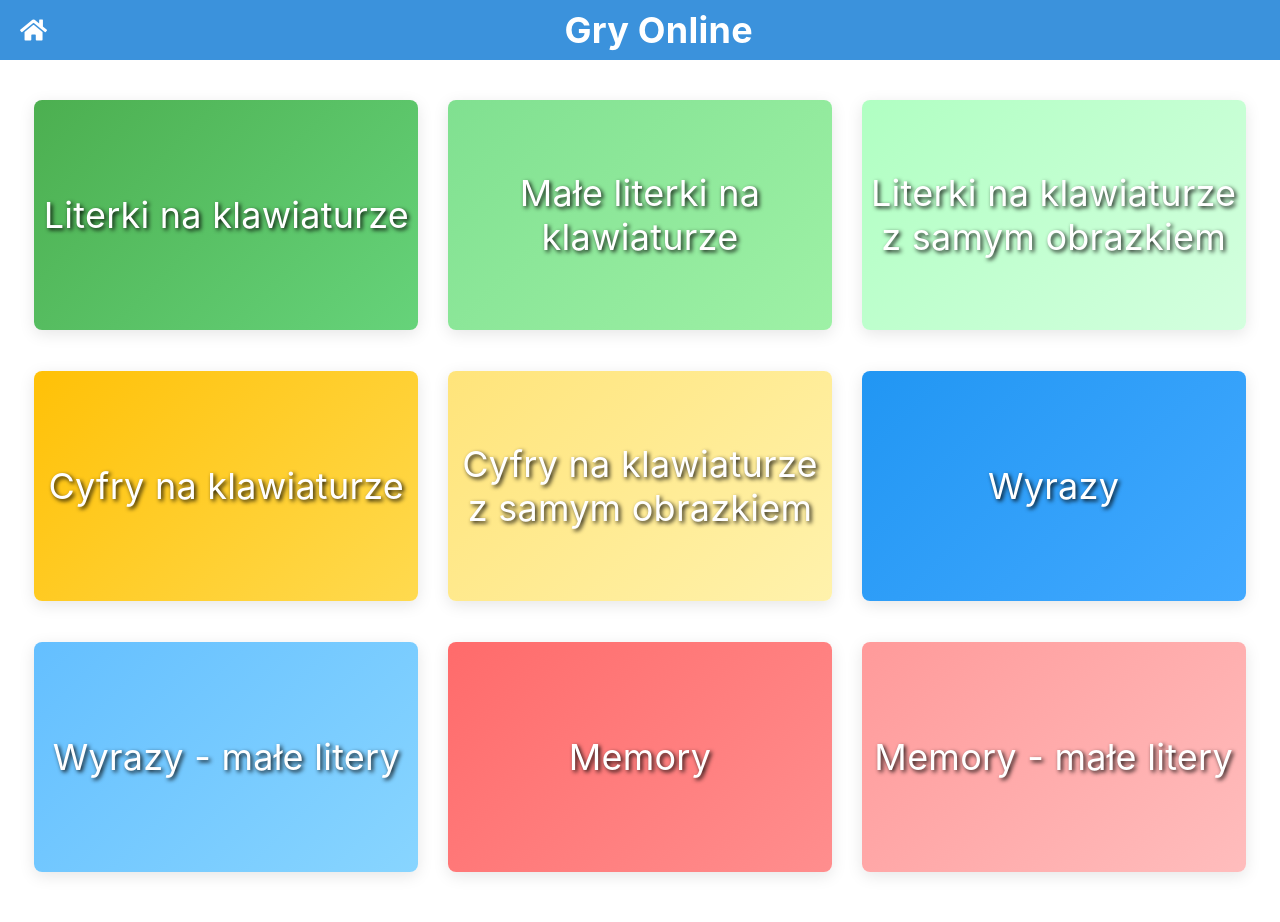
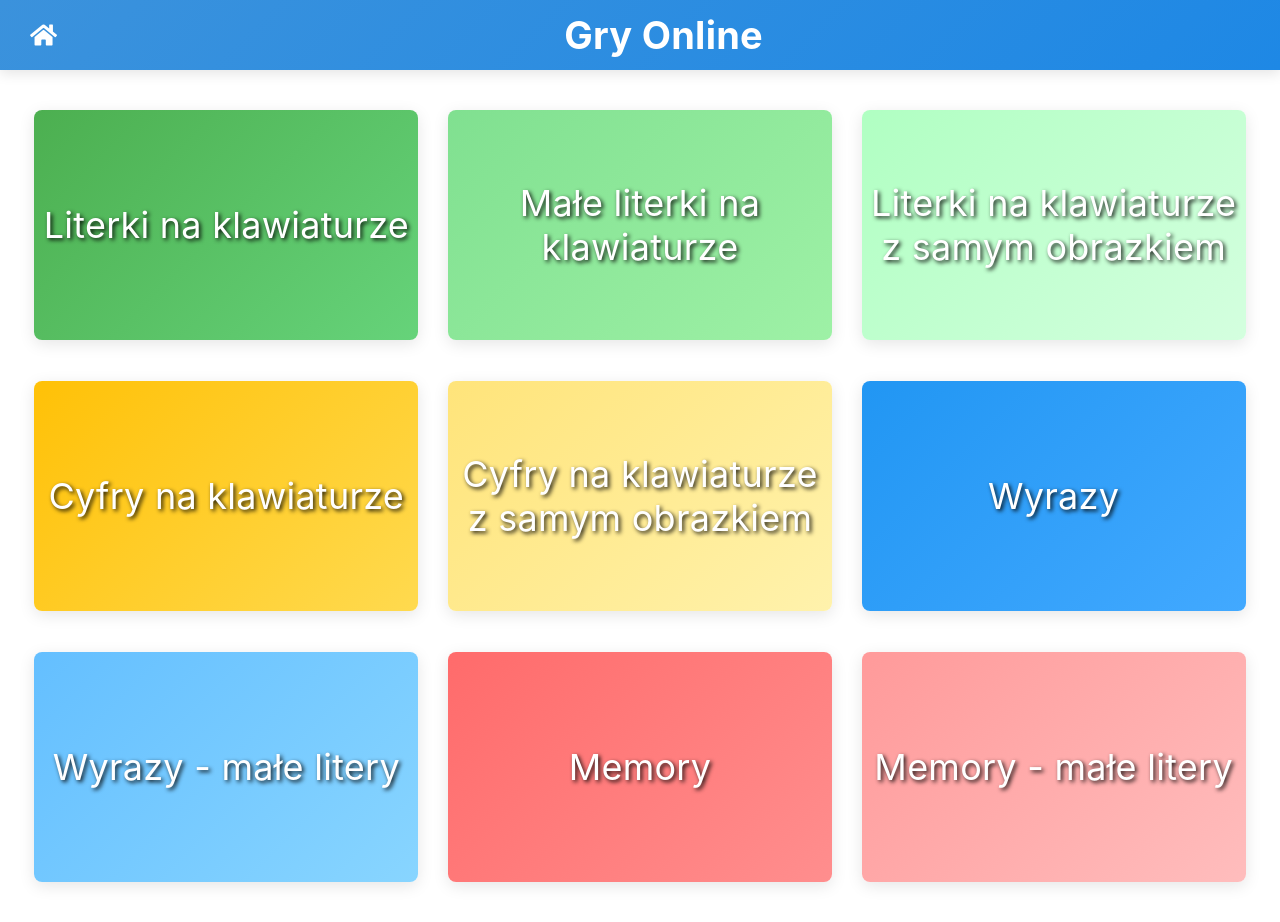
Before and after one commit to Patresss/Gry-Online, an Angular app: page /#/ in a window 1280 px wide. Built offline with nearby package versions, Linux system fonts and the light colour scheme.

Commit message:
Improve main css

```diff
--- a/src/app/games/game.component.css
+++ b/src/app/games/game.component.css
@@ -85,6 +85,11 @@
   }
 }
 
+.word-buttons button:hover {
+  background-color: #2a6ea6; /* Nieco ciemniejszy odcień */
+  transform: scale(1.05); /* Lekkie powiększenie */
+}
+
 .game-container-with-buttons {
   display: flex;
   justify-content: center;
--- a/src/app/games/memory-game/memory-game.component.scss
+++ b/src/app/games/memory-game/memory-game.component.scss
@@ -22,6 +22,11 @@
   height: calc((100vh - 140px - 80px) / 3);
   perspective: 1000px; // dodane dla efektu 3D podczas obrotu
   cursor: pointer;
+  transition: transform 0.3s;
+
+  &:hover {
+    transform: translateY(-5px);
+  }
 
   &.flipped .card-front {
     transform: rotateY(0deg);
--- a/src/app/toolbar/toolbar.component.css
+++ b/src/app/toolbar/toolbar.component.css
@@ -1,27 +1,35 @@
 .toolbar {
   display: flex;
   align-items: center;
-  background-color: #3b92dc;
+  background: linear-gradient(135deg, #3b92dc, #1E88E5); /* gradientowy kolor tła */
   color: white;
-  height: 60px;
-  padding: 0 20px;
+  height: 70px; /* nieco większa wysokość dla bardziej luźnego wyglądu */
+  padding: 0 30px; /* większe wcięcia po bokach */
   font-weight: bold;
+  box-shadow: 0px 4px 12px rgba(0, 0, 0, 0.1); /* delikatny cień pod paskiem narzędzi */
 }
 
 .home-link {
   color: white;
+  transition: opacity 0.3s ease; /* płynne przejście dla efektu hover */
 }
+
 .home-link:hover .fa-home {
-  opacity: 75%;
+  opacity: 0.75;
 }
 
 .icon-container {
   font-size: 24px;
-  margin-right: 10px;
+  margin-right: 20px; /* trochę większe odstępy */
 }
 
 .icon-container i {
   cursor: pointer;
+  transition: transform 0.3s ease; /* płynne przejście dla efektu hover */
+}
+
+.icon-container i:hover {
+  transform: scale(1.1); /* nieco przybliżona ikona podczas najechania kursorem */
 }
 
 .title-container {
@@ -31,5 +39,5 @@
   flex-direction: column;
   justify-content: center;
   align-items: center;
-  font-size: 36px;
+  font-size: 38px; /* nieco większa czcionka dla tytułu */
 }
```
